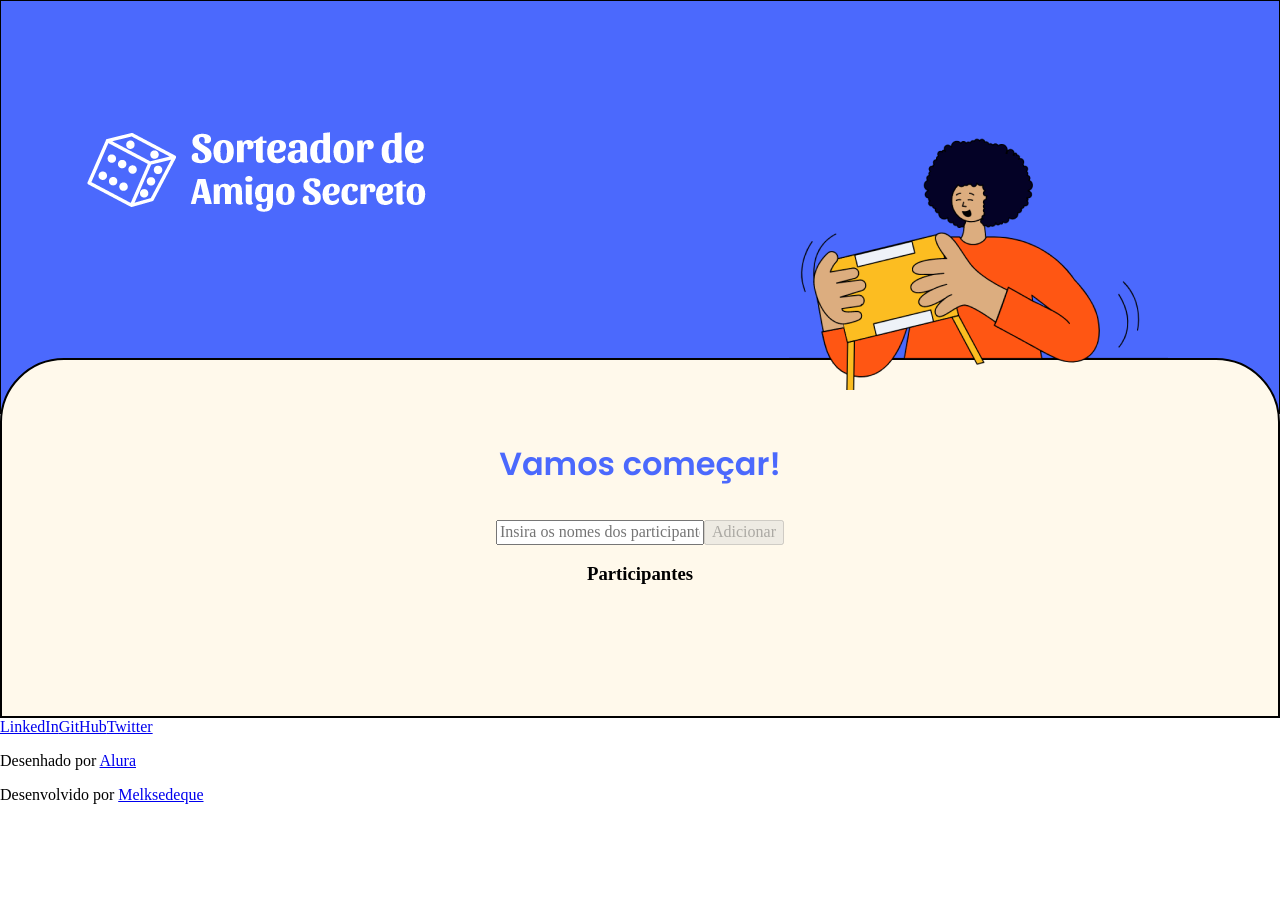
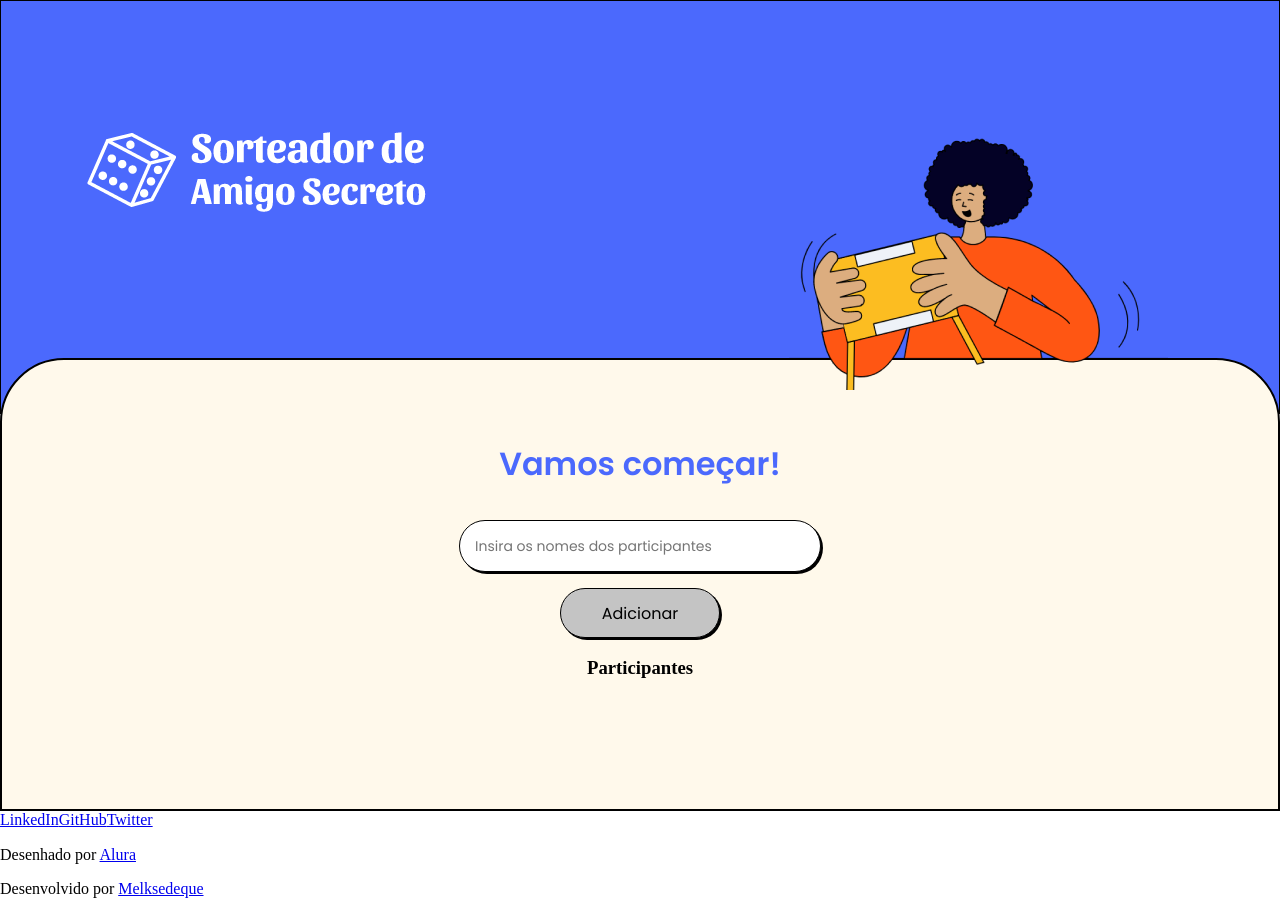
Before and after one commit to Melksedeque/amigo-secreto, a React (Vite) app: page / in a window 1280 px wide. Before the commit the page ends 821 px from the top, so only its background shows below. Built offline with nearby package versions, Linux system fonts and the light colour scheme.

Commit message:
Estilo do formulário em dispositivos móveis

```diff
--- a/src/components/Formulario/Formulario.module.scss
+++ b/src/components/Formulario/Formulario.module.scss
@@ -1,9 +1,32 @@
-.container {
-    align-items: center;
-    background-color: #f2f2f2;
+.formulario {
+    box-sizing: border-box;
     display: flex;
     flex-direction: column;
-    height: 100vh;
-    justify-content: center;
-    max-width: 1024px;
+    width: 100%;
+    input {
+        border: 1px solid $preto;
+        border-radius: 100px;
+        box-shadow: 2px 2px 0 0 $preto;
+        display: block;
+        font: 400 14px $fonte;
+        height: 50px;
+        margin: 0 auto 1rem;
+        padding: 0 15px;
+        width: 330px;
+        &:focus {
+            outline-color: $azul;
+        }
+    }
+    button {
+        background: $cinza;
+        border: 1px solid $preto;
+        border-radius: 100px;
+        box-shadow: 2px 2px 0 0 $preto;
+        color: $preto;
+        display: block;
+        font: 400 16px $fonte;
+        height: 50px;
+        margin: 0 auto;
+        width: 160px;
+    }
 }
```
